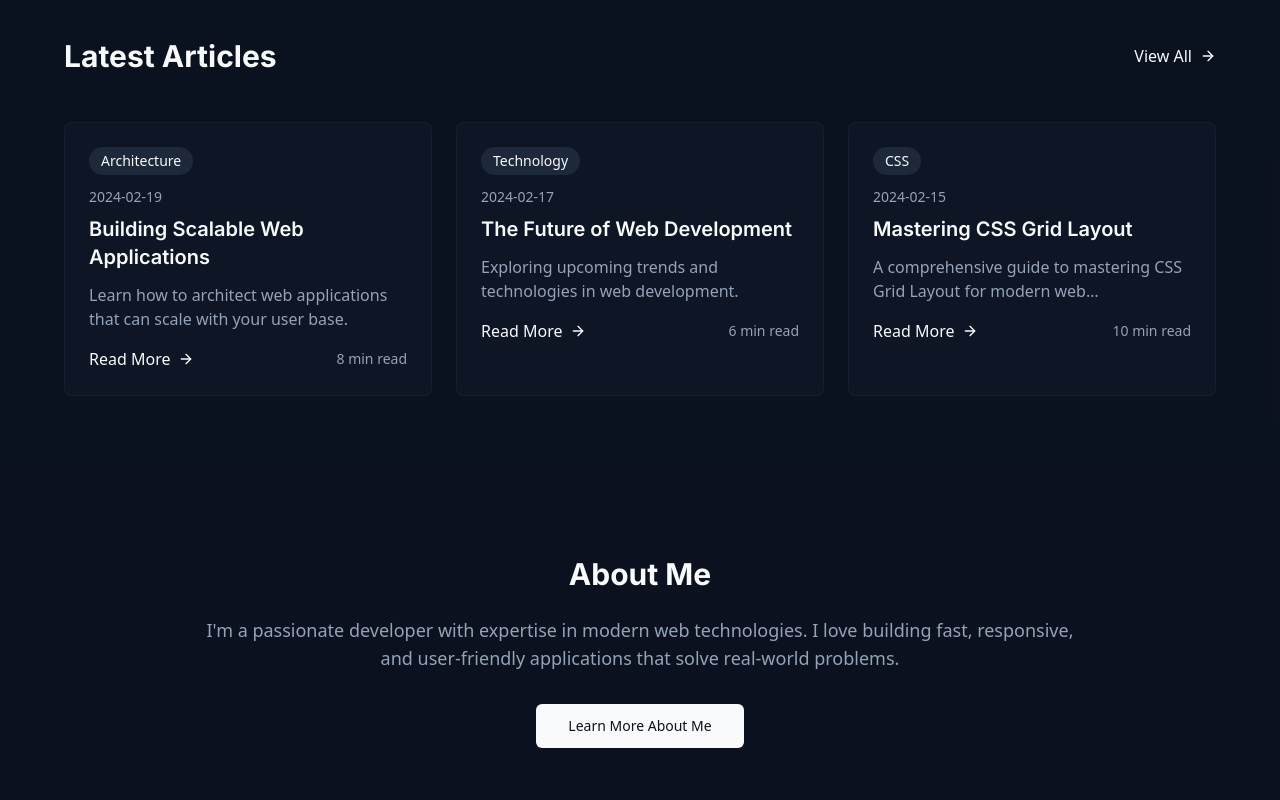
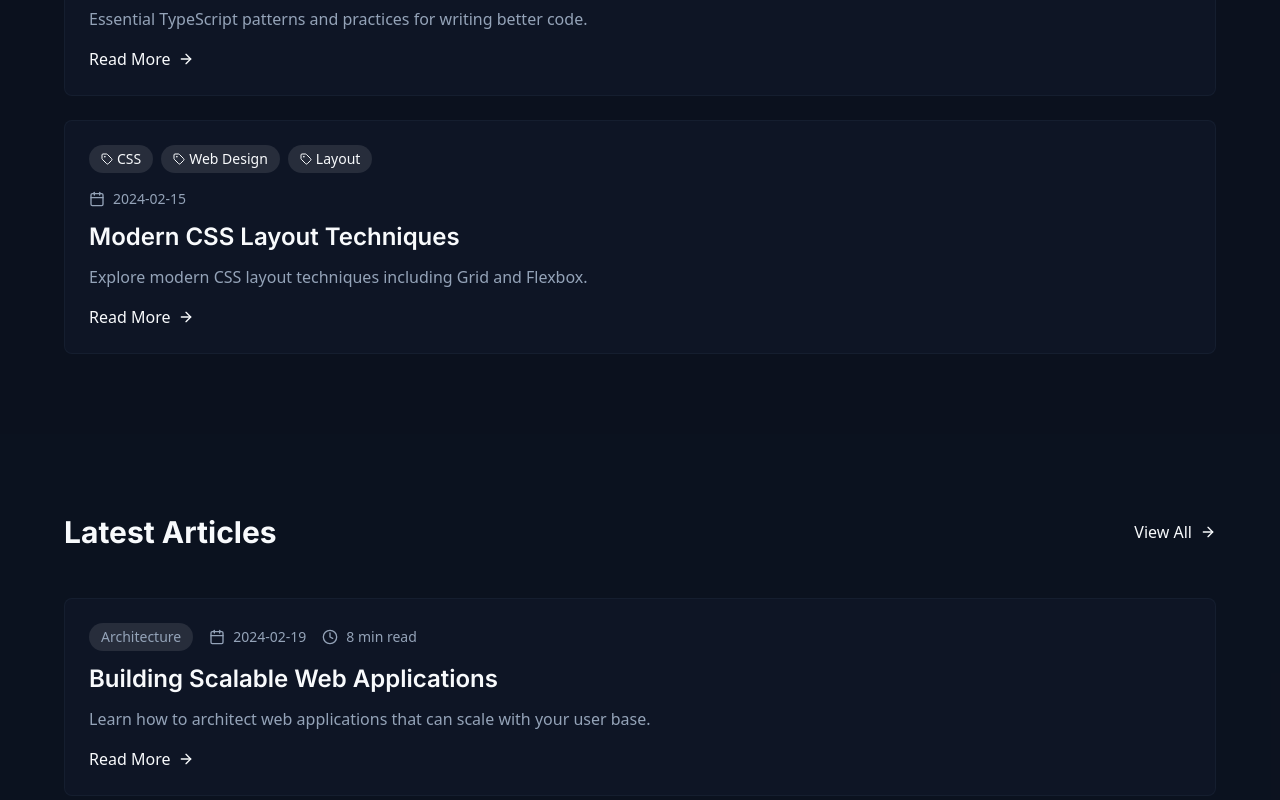
Before and after one commit to xeinshamim/xein, a React (Vite) app: page / in a window 1280 px wide. Shown: the part 1360-2160 px from the top of the page. Built offline with nearby package versions, Linux system fonts and the light colour scheme.

Commit message:
Refactor homepage and notes page
Remove violet color from homepage portfolio link.  Store notes in notes page, similar to articles page design.  Update latest notes and articles sections to match notes page styling.

```diff
--- a/src/components/home/LatestArticles.tsx
+++ b/src/components/home/LatestArticles.tsx
@@ -1,5 +1,5 @@
 
-import { ArrowRight } from "lucide-react";
+import { ArrowRight, Calendar, Clock } from "lucide-react";
 import { Link } from "react-router-dom";
 import { articles } from "@/data/articles";
 
@@ -21,27 +21,36 @@ const LatestArticles = () => {
             </button>
           </Link>
         </div>
-        <div className="grid grid-cols-1 md:grid-cols-2 lg:grid-cols-3 gap-6">
+        <div className="space-y-6">
           {latestArticles.map((article) => (
             <article
               key={article.id}
-              className="bg-card border border-border/50 p-6 rounded-lg transition-all duration-300 hover:-translate-y-1 hover:shadow-lg"
+              className="bg-card hover:bg-accent/5 border border-border/50 rounded-lg p-6 transition-all duration-200 hover:-translate-y-1"
             >
-              <span className="px-3 py-1 bg-accent text-accent-foreground rounded-full text-sm mb-3 inline-block">
+              <div className="flex items-center gap-4 text-sm text-muted-foreground mb-3">
+                <span className="px-3 py-1 bg-primary/10 rounded-full">
                   {article.category}
                 </span>
-              <time className="text-sm text-muted-foreground block">
-                {article.date}
-              </time>
-              <Link to={`/articles/${article.id}`}>
-                <h3 className="text-xl font-semibold mt-2 mb-3 hover:text-primary transition-colors">
+                <div className="flex items-center gap-2">
+                  <Calendar className="h-4 w-4" />
+                  <time>{article.date}</time>
+                </div>
+                <div className="flex items-center gap-2">
+                  <Clock className="h-4 w-4" />
+                  <span>{article.readingTime}</span>
+                </div>
+              </div>
+              <h3 className="text-2xl font-semibold mb-3 text-foreground">
+                <Link
+                  to={`/articles/${article.id}`}
+                  className="hover:text-primary transition-colors"
+                >
                   {article.title}
+                </Link>
               </h3>
-              </Link>
               <p className="text-muted-foreground mb-4 line-clamp-2">
                 {article.excerpt}
               </p>
-              <div className="flex items-center justify-between">
               <Link
                 to={`/articles/${article.id}`}
                 className="inline-flex items-center text-primary hover:text-primary/80 transition-colors"
@@ -49,10 +58,6 @@ const LatestArticles = () => {
                 Read More
                 <ArrowRight className="ml-2 h-4 w-4" />
               </Link>
-                <span className="text-sm text-muted-foreground">
-                  {article.readingTime}
-                </span>
-              </div>
             </article>
           ))}
         </div>
--- a/src/components/home/LatestNotes.tsx
+++ b/src/components/home/LatestNotes.tsx
@@ -1,5 +1,5 @@
 
-import { ArrowRight } from "lucide-react";
+import { ArrowRight, Calendar, Tag } from "lucide-react";
 import { Link } from "react-router-dom";
 import { notes } from "@/data/notes";
 
@@ -21,35 +21,39 @@ const LatestNotes = () => {
             </button>
           </Link>
         </div>
-        <div className="grid grid-cols-1 md:grid-cols-2 lg:grid-cols-3 gap-6">
+        <div className="space-y-6">
           {latestNotes.map((note) => (
             <article
               key={note.id}
-              className="bg-card border border-border/50 p-6 rounded-lg transition-all duration-300 hover:-translate-y-1 hover:shadow-lg"
+              className="bg-card hover:bg-accent/5 border border-border/50 rounded-lg p-6 transition-all duration-200 hover:-translate-y-1"
             >
-              <div className="flex flex-wrap gap-2 mb-3">
-                {note.tags.slice(0, 2).map((tag) => (
+              <div className="flex flex-wrap gap-2 mb-4">
+                {note.tags.map((tag) => (
                   <span
                     key={tag}
-                    className="px-2 py-1 bg-accent text-accent-foreground rounded-full text-xs"
+                    className="inline-flex items-center px-3 py-1 bg-primary/10 rounded-full text-sm"
                   >
+                    <Tag className="w-3 h-3 mr-1" />
                     {tag}
                   </span>
                 ))}
               </div>
-              <time className="text-sm text-muted-foreground">{note.date}</time>
-              <Link to={`/notes/${note.id}`}>
-                <h3 className="text-xl font-semibold mt-2 mb-3 hover:text-primary transition-colors">
+              <div className="flex items-center gap-2 text-sm text-muted-foreground mb-3">
+                <Calendar className="w-4 h-4" />
+                <time>{note.date}</time>
+              </div>
+              <h3 className="text-2xl font-semibold mb-3 group">
+                <Link
+                  to={`/notes/${note.id}`}
+                  className="hover:text-primary transition-colors"
+                >
                   {note.title}
-                </h3>
-              </Link>
+                </Link>
+              </h3>
               <p className="text-muted-foreground mb-4 line-clamp-2">
                 {note.excerpt}
               </p>
-              <Link
-                to={`/notes/${note.id}`}
-                className="inline-flex items-center text-primary hover:text-primary/80 transition-colors"
-              >
+              <Link to={`/notes/${note.id}`} className="inline-flex items-center text-primary hover:text-primary/80 transition-colors">
                 Read More
                 <ArrowRight className="ml-2 h-4 w-4" />
               </Link>
```
Lines whose indentation alone changed are shown as unchanged.
